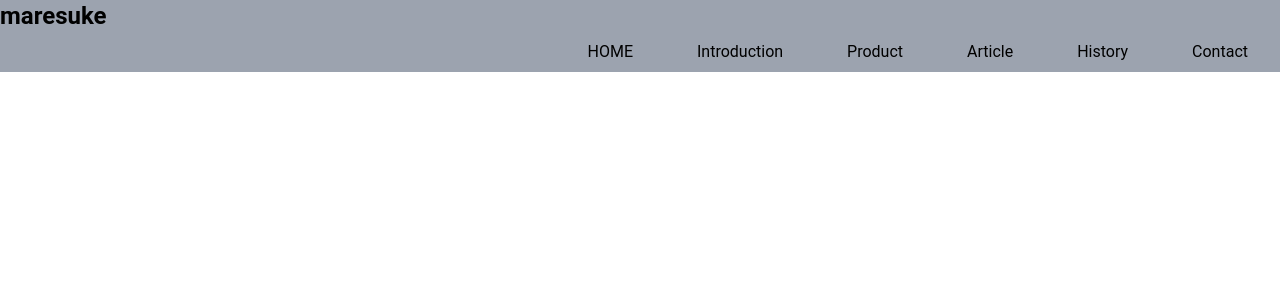
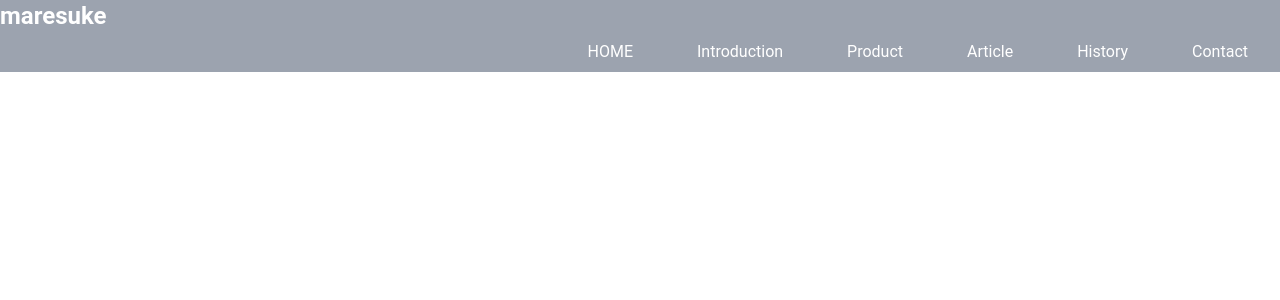
Before and after one commit to daikimare/my-portfolio, a Next.js app: page /components/Navbar in a window 1280 px wide. Shown: the top 300 px of the page. Built offline with nearby package versions, Linux system fonts and the light colour scheme.

Commit message:
adding div-tag

```diff
--- a/pages/components/Navbar.js
+++ b/pages/components/Navbar.js
@@ -1,6 +1,5 @@
 // module
 import React, { useState } from 'react';
-import Link from 'next/link';
 
 // component
 import Pagerouter from './Pagerouter';
@@ -20,19 +19,21 @@ export default function Navbar() {
   }
 
   return(
-    <header className=" container bg-gray-400 mr-0 ">
+    <div className=" bg-gray-400 ">
+      <header className=" text-white">
         <div className=" flex justify-between items-center">
           <h1 className=" text-4xl font-semibold md:text-2xl ">maresuke</h1>
           <div className=" md:hidden ">
-          <button className="hamburger hamburger--spring is-active" type="button" onClick={actionButton}>
+            <button className="hamburger hamburger--spring " type="button" onClick={actionButton}>
               <span className="hamburger-box">
                 <span className="hamburger-inner"></span>
               </span>
             </button>
           </div>
         </div>
-
+        <div>
           <Pagerouter />
+        </div>
 
       {/* hanburger */}
         <style jsx>{`
@@ -109,5 +110,6 @@ export default function Navbar() {
               transform: translate3d(0, 10px, 0) rotate(-45deg); }
         `}</style>
       </header>
+    </div>
   )
 }
```
Lines whose indentation alone changed are shown as unchanged.
